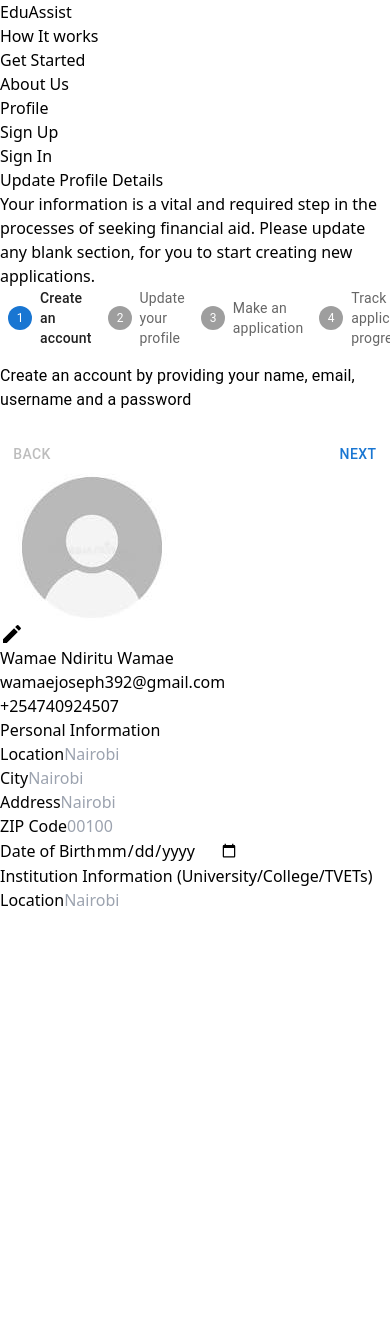
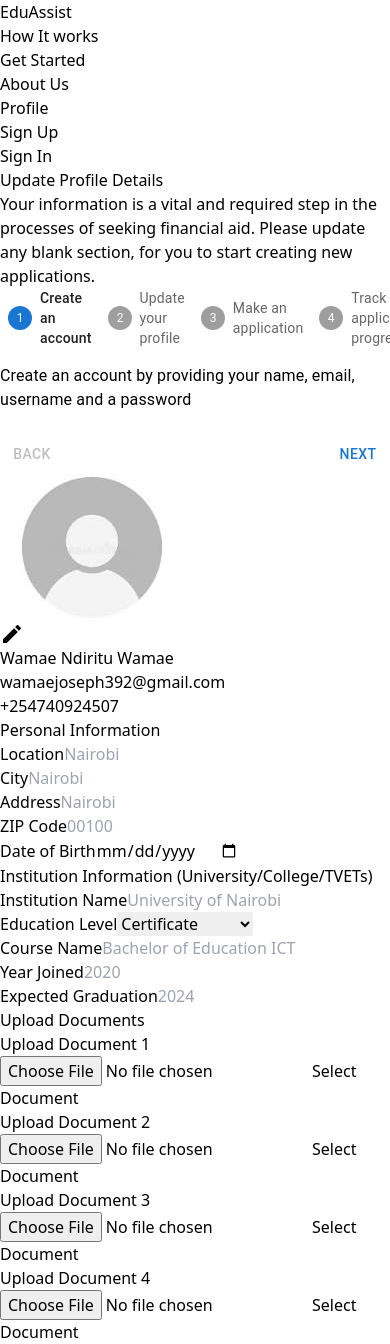
Before and after one commit to wamae-ndiritu/eduAssist, a React (Vite) app in the folder frontend/: page /profile in a window 390 px wide. Shown: the top 1344 px of the page. Before the commit the page ends 912 px from the top, so only its background shows below. Built offline with nearby package versions, Linux system fonts and the light colour scheme.

Commit message:
Design section to upload profile documents

```diff
--- a/frontend/src/components/Profile.jsx
+++ b/frontend/src/components/Profile.jsx
@@ -1,6 +1,7 @@
 import EditIcon from "@mui/icons-material/Edit";
 import { useState } from "react";
 import HorizontalLinearStepper from "./utils/Stepper";
+import DocumentUpload from "./utils/DocumentUpload";
 
 const Profile = () => {
     const [profileImage, setProfileImage] = useState(null);
@@ -11,8 +12,8 @@
     };
   return (
     <div className='w-full bg-white my-12 flex flex-cols items-center justify-center'>
-      <section className='md:w-4/5 px-12 py-4 shadow flex flex-col items-center'>
-        <h1 className='text-4xl fontsemibold mb-3'>Update Profile Details</h1>
+      <section className='md:w-4/5 px-12 py-4 border flex flex-col items-center'>
+        <h1 className='text-3xl font-semibold my-5'>Update Profile Details</h1>
         <p className='text-gray-600 py-3'>
           Your information is a vital and required step in the processes of
           seeking financial aid. Please update any blank section, for you to
@@ -58,7 +59,9 @@
           <div className='col-span-1 md:col-span-2 border rounded p-4'>
             <h6 className='mb-2 font-semibold'>Personal Information</h6>
             <div className='w-full flex gap-3 items-center mb-2'>
-              <label htmlFor='location' className="w-1/5">Location</label>
+              <label htmlFor='location' className='w-1/5'>
+                Location
+              </label>
               <input
                 type='text'
                 id='location'
@@ -67,7 +70,9 @@
               />
             </div>
             <div className='w-full flex gap-3 items-center mb-2'>
-              <label htmlFor='city' className="w-1/5">City</label>
+              <label htmlFor='city' className='w-1/5'>
+                City
+              </label>
               <input
                 type='text'
                 id='city'
@@ -76,7 +81,9 @@
               />
             </div>
             <div className='w-full flex gap-3 items-center mb-2'>
-              <label htmlFor='address' className="w-1/5">Address</label>
+              <label htmlFor='address' className='w-1/5'>
+                Address
+              </label>
               <input
                 type='text'
                 id='address'
@@ -85,7 +92,9 @@
               />
             </div>
             <div className='w-full flex gap-3 items-center mb-2'>
-              <label htmlFor='zip' className="w-1/5">ZIP Code</label>
+              <label htmlFor='zip' className='w-1/5'>
+                ZIP Code
+              </label>
               <input
                 type='number'
                 id='zip'
@@ -94,7 +103,9 @@
               />
             </div>
             <div className='w-full flex gap-3 items-center mb-2'>
-              <label htmlFor='birth' className="w-1/5">Date of Birth</label>
+              <label htmlFor='birth' className='w-1/5'>
+                Date of Birth
+              </label>
               <input
                 type='date'
                 id='birth'
@@ -110,16 +121,68 @@
                 (University/College/TVETs)
               </span>
             </h6>
-            <div className='flex gap-3 items-center'>
-              <label htmlFor='location'>Location</label>
+            <div className='w-full flex gap-3 items-center mb-2'>
+              <label htmlFor='institution' className='w-2/5'>
+                Institution Name
+              </label>
               <input
                 type='text'
-                id='location'
-                placeholder='Nairobi'
-                className='border px-4 py-2 rounded focus:outline-emerald-300'
+                id='institution'
+                placeholder='University of Nairobi'
+                className='w-3/5 border px-4 py-2 rounded focus:outline-emerald-300'
+              />
+            </div>
+            <div className='w-full flex gap-3 items-center mb-2'>
+              <label htmlFor='level' className='w-2/5'>
+                Education Level
+              </label>
+              <select
+                className='w-3/5 border px-4 py-2 rounded focus:outline-emerald-300'
+                id='level'
+              >
+                <option>Certificate</option>
+                <option>Diploma</option>
+                <option>Undergraduate</option>
+                <option>Postgraduate</option>
+              </select>
+            </div>
+            <div className='w-full flex gap-3 items-center mb-2'>
+              <label htmlFor='course_name' className='w-2/5'>
+                Course Name
+              </label>
+              <input
+                type='text'
+                id='course_name'
+                placeholder='Bachelor of Education ICT'
+                className='w-3/5 border px-4 py-2 rounded focus:outline-emerald-300'
+              />
+            </div>
+            <div className='w-full flex gap-3 items-center mb-2'>
+              <label htmlFor='year_joined' className='w-2/5'>
+                Year Joined
+              </label>
+              <input
+                type='number'
+                id='year_joined'
+                placeholder='2020'
+                className='w-3/5 border px-4 py-2 rounded focus:outline-emerald-300'
+              />
+            </div>
+            <div className='w-full flex gap-3 items-center mb-2'>
+              <label htmlFor='graduation' className='w-2/5'>
+                Expected Graduation
+              </label>
+              <input
+                type='number'
+                id='graduation'
+                placeholder='2024'
+                className='w-3/5 border px-4 py-2 rounded focus:outline-emerald-300'
               />
             </div>
           </div>
+        </section>
+        <section className="w-full border p-4 my-3">
+          <DocumentUpload />
         </section>
       </section>
     </div>
--- /dev/null
+++ b/frontend/src/components/utils/DocumentUpload.jsx
@@ -0,0 +1,66 @@
+import { useState } from "react";
+
+function DocumentUpload() {
+  const [documents, setDocuments] = useState(Array(4).fill(null));
+  console.log(documents)
+
+const handleDocumentChange = (e, index) => {
+  const selectedDocument = e.target.files[0];
+  const updatedDocuments = [...documents];
+  updatedDocuments[index] = selectedDocument
+  setDocuments(updatedDocuments);
+};
+  return (
+    <div className='max-w-4xl mx-auto py-8'>
+      <h2 className='text-2xl font-bold mb-4'>Upload Documents</h2>
+      <div className='grid grid-cols-1 sm:grid-cols-2 lg:grid-cols-4 gap-4'>
+        {documents.map((document, index) => {
+            let isPdf = null;
+            let docUrl = ""
+            if (document){
+                isPdf = document?.type === "application/pdf";
+                docUrl = URL.createObjectURL(document);
+            }
+            return (
+              <div key={index} className='bg-gray-100 p-4 rounded-lg'>
+                {document ? (
+                  isPdf ? (
+                    <iframe
+                      src={docUrl}
+                      title={`Document ${index + 1}`}
+                      className='w-full h-48 rounded-lg mb-2'
+                    ></iframe>
+                  ) : (
+                    <img
+                      src={docUrl}
+                      alt={`Document ${index + 1}`}
+                      className='w-full h-48 object-cover rounded-lg mb-2'
+                    />
+                  )
+                ) : (
+                  <div className='w-full h-48 bg-gray-200 flex items-center justify-center rounded-lg mb-2'>
+                    Upload Document {index + 1}
+                  </div>
+                )}
+                <input
+                  type='file'
+                  accept='.pdf, .jpg, .jpeg, .png'
+                  onChange={(e) => handleDocumentChange(e, index)}
+                  className='hidden'
+                  id={`document-upload-${index}`}
+                />
+                <label
+                  htmlFor={`document-upload-${index}`}
+                  className='text-blue-600 hover:text-blue-800 cursor-pointer'
+                >
+                  Select Document
+                </label>
+              </div>
+            );
+        })}
+      </div>
+    </div>
+  );
+}
+
+export default DocumentUpload;
```
